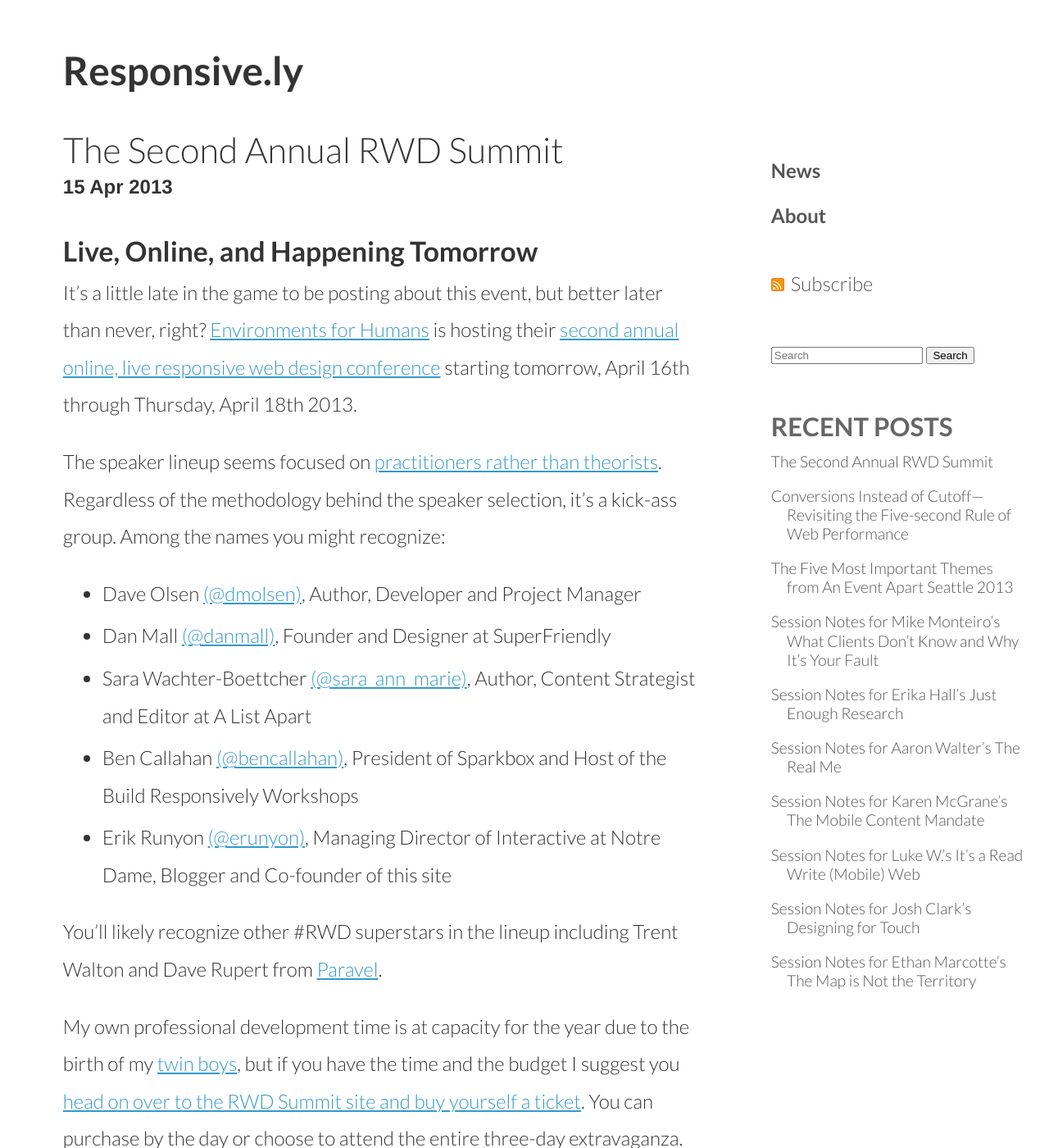
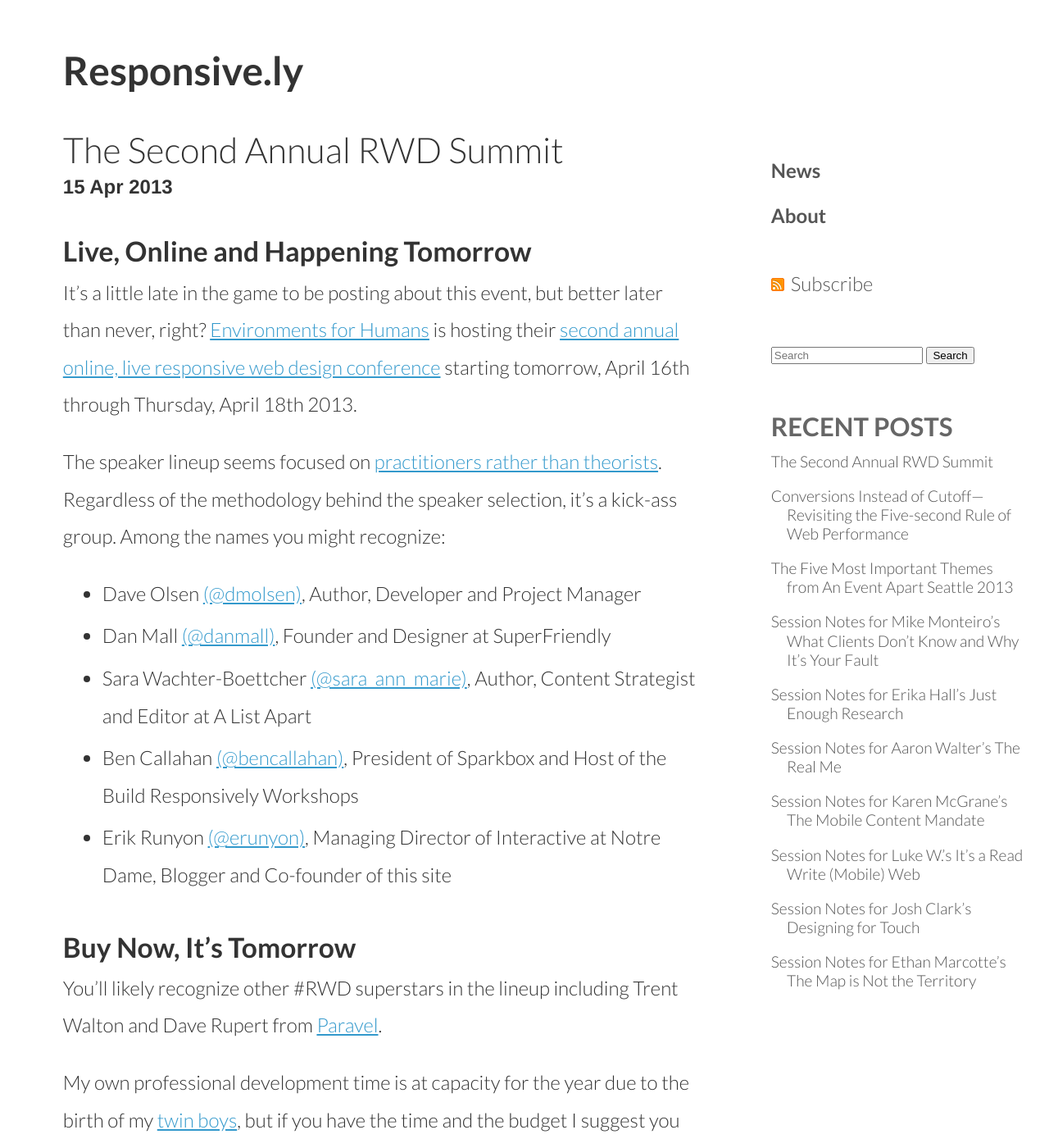
Before and after one commit to thedougco/responsive.ly, a Jekyll site: the page built from _posts/2013-04-15-RWD_summit.md, in a window 1280 px wide and 1400 px high. Shown: the whole window at 82% size. Built offline with Jekyll 4.4.1, drawn with Linux system fonts in a browser that asks for light colours; nearby versions of some CDN libraries; Markdown is read by kramdown in place of the engine named in the settings; comment, search, counter and statistics services are not loaded.

Commit message:
post edits

```diff
--- a/_posts/2013-04-15-RWD_summit.md
+++ b/_posts/2013-04-15-RWD_summit.md
@@ -6,7 +6,7 @@
 author: doug
 ---
 
-###Live, Online, and Happening Tomorrow
+###Live, Online and Happening Tomorrow
 It’s a little late in the game to be posting about this event, but better later than never, right? [Environments for Humans](http://environmentsforhumans.com/) is hosting their [second annual online, live responsive web design conference](http://environmentsforhumans.com/2013/responsive-web-design-summit/#.UWyJO4Luf5o) starting tomorrow, April 16th through Thursday, April 18th 2013.<!-- more -->
 
 The speaker lineup seems focused on [practitioners rather than theorists](http://edgeperspectives.typepad.com/edge_perspectives/2013/04/getting-stronger-through-stress-making-black-swans-work-for-you.html). Regardless of the methodology behind the speaker selection, it’s a kick-ass group. Among the names you might recognize:
@@ -16,6 +16,7 @@
 - Ben Callahan [(@bencallahan)](https://twitter.com/bencallahan), President of Sparkbox and Host of the Build Responsively Workshops
 - Erik Runyon [(@erunyon)](https://twitter.com/erunyon), Managing Director of Interactive at Notre Dame, Blogger and Co-founder of this site
 
+###Buy Now, It’s Tomorrow
 You’ll likely recognize other #RWD superstars in the lineup including Trent Walton and Dave Rupert from [Paravel](http://paravelinc.com/).
 
 My own professional development time is at capacity for the year due to the birth of my [twin boys](https://vine.co/v/bpmtiJBIEUe?fb_action_ids=10200969264183627&fb_action_types=vine-app%3Apost&fb_source=aggregation&fb_aggregation_id=288381481237582), but if you have the time and the budget I suggest you [head on over to the RWD Summit site and buy yourself a ticket](http://environmentsforhumans.com/2013/responsive-web-design-summit/#.UWyPN4Luf5p). You can purchase by the day or choose to attend  the entire three-day extravaganza.
```
